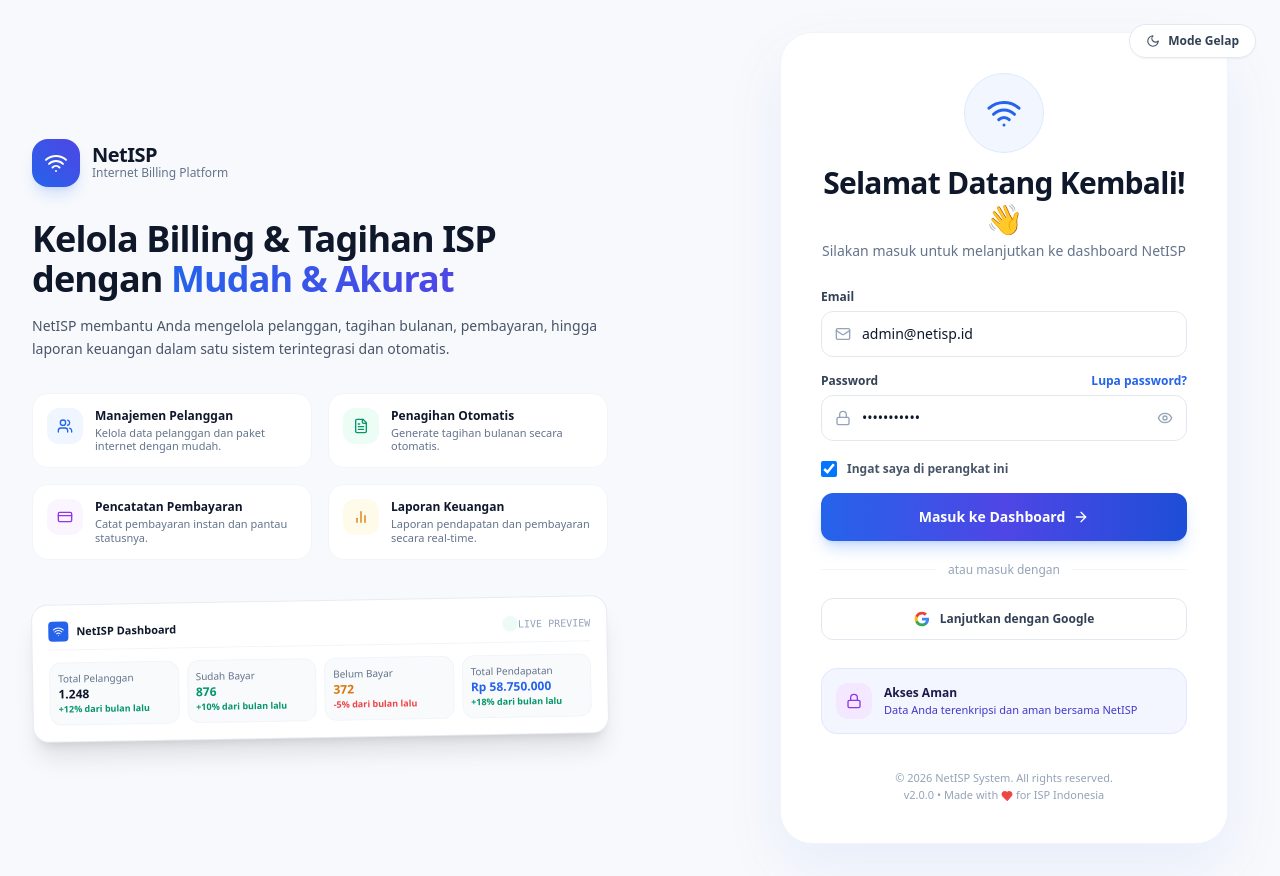
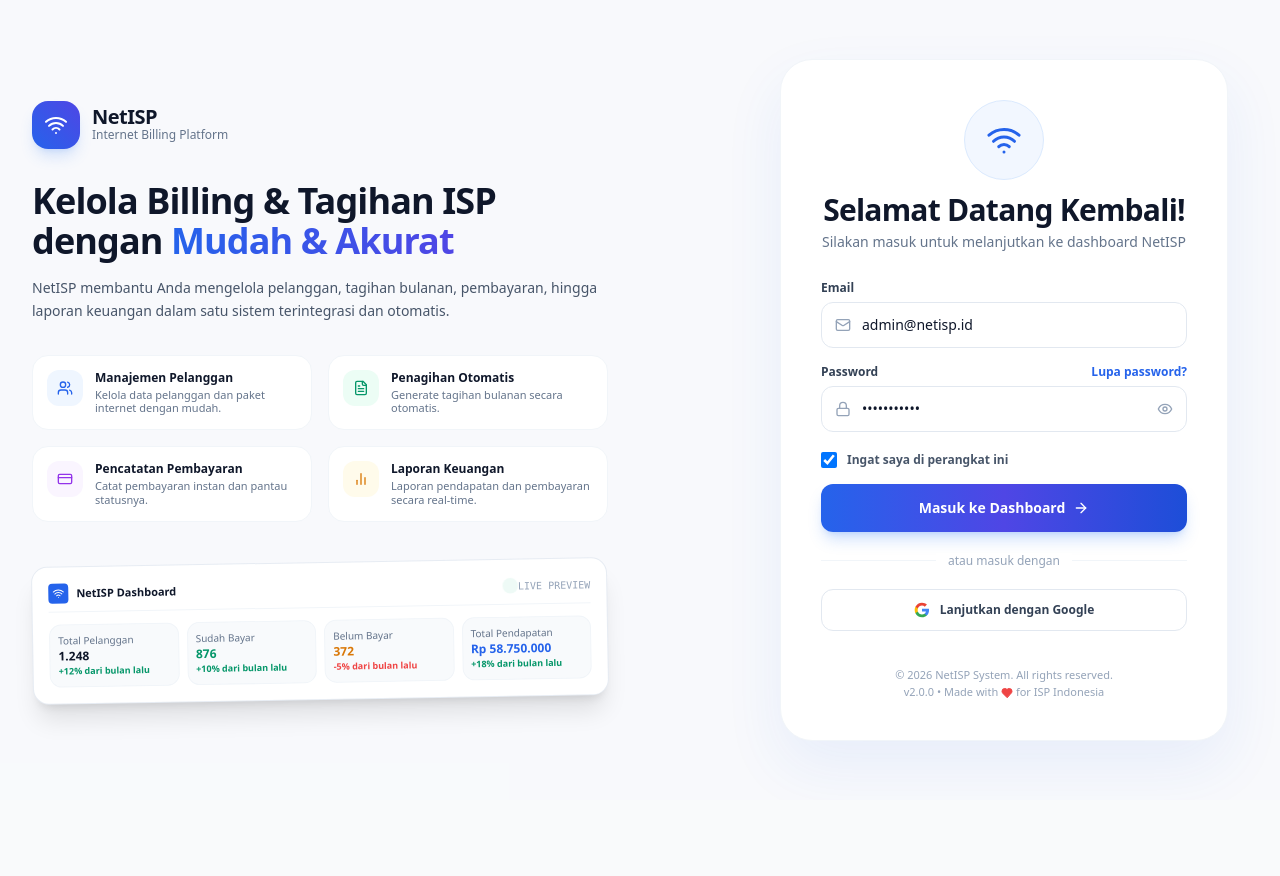
Before and after one commit to mochfauzi12/Internet-Billing-Management-System-IBMS-, a Next.js app in the folder apps/web/: page /login in a window 1280 px wide. After the commit the page ends 800 px from the top, so only its background shows below. Built offline with nearby package versions, Linux system fonts and the light colour scheme; no server answers.

Commit message:
Remove 3 marked elements from Login page: Mode Gelap button, 👋 emoji, and bottom security box

```diff
--- a/apps/web/src/app/login/page.tsx
+++ b/apps/web/src/app/login/page.tsx
@@ -1,7 +1,7 @@
 'use client';
 
 import React, { useState } from 'react';
-import { Wifi, ArrowRight, Eye, EyeOff, Lock, Mail, Users, FileText, CreditCard, BarChart2, Moon, Heart } from 'lucide-react';
+import { Wifi, ArrowRight, Eye, EyeOff, Lock, Mail, Users, FileText, CreditCard, BarChart2, Heart } from 'lucide-react';
 import { apiClient } from '@/lib/api-client';
 
 export default function LoginPage() {
@@ -10,7 +10,6 @@
   const [showPassword, setShowPassword] = useState(false);
   const [isLoading, setIsLoading] = useState(false);
   const [errorMsg, setErrorMsg] = useState('');
-  const [isDarkMode, setIsDarkMode] = useState(false);
 
   const handleLogin = async (e: React.FormEvent) => {
     e.preventDefault();
@@ -33,18 +32,6 @@
 
   return (
     <div className="min-h-screen bg-slate-50/70 font-sans flex items-center justify-center p-4 lg:p-8 relative selection:bg-blue-600 selection:text-white">
-      {/* Top Right Corner Dark Mode Button */}
-      <div className="absolute top-6 right-6 z-20">
-        <button
-          type="button"
-          onClick={() => setIsDarkMode(!isDarkMode)}
-          className="px-4 py-2 bg-white/90 hover:bg-white border border-slate-200 shadow-sm rounded-full text-xs font-bold text-slate-700 flex items-center gap-2 transition-all"
-        >
-          <Moon className="w-3.5 h-3.5 text-slate-600" />
-          <span>Mode Gelap</span>
-        </button>
-      </div>
-
       <div className="w-full max-w-[1240px] grid grid-cols-1 lg:grid-cols-12 gap-8 items-center min-h-[720px]">
         {/* ================= PANEL KIRI: HERO & FEATURES & DASHBOARD SHOWCASE (7 KOLOM) ================= */}
         <div className="lg:col-span-7 space-y-8 pr-0 lg:pr-6">
@@ -169,7 +156,7 @@
 
               <div className="space-y-1">
                 <h2 className="text-2xl sm:text-3xl font-extrabold text-slate-900 tracking-tight">
-                  Selamat Datang Kembali! 👋
+                  Selamat Datang Kembali!
                 </h2>
                 <p className="text-xs sm:text-sm text-slate-500 font-medium">
                   Silakan masuk untuk melanjutkan ke dashboard NetISP
@@ -297,17 +284,6 @@
               <span>Lanjutkan dengan Google</span>
             </button>
 
-            {/* Bottom Security Notice Box */}
-            <div className="p-3.5 rounded-2xl bg-indigo-50/70 border border-indigo-100 flex items-center gap-3 text-indigo-900">
-              <div className="p-2.5 rounded-xl bg-purple-100 text-purple-600 flex-shrink-0">
-                <Lock className="w-4 h-4" />
-              </div>
-              <div className="leading-tight">
-                <div className="font-extrabold text-xs text-indigo-950">Akses Aman</div>
-                <div className="text-[11px] text-indigo-700 mt-0.5">Data Anda terenkripsi dan aman bersama NetISP</div>
-              </div>
-            </div>
-
             {/* Copyright Footer */}
             <div className="pt-2 text-center text-[11px] text-slate-400 font-medium">
               © 2026 NetISP System. All rights reserved. <br />
```
Also changed, not shown: 1 other file (tests, documents, lock files or other folders).
